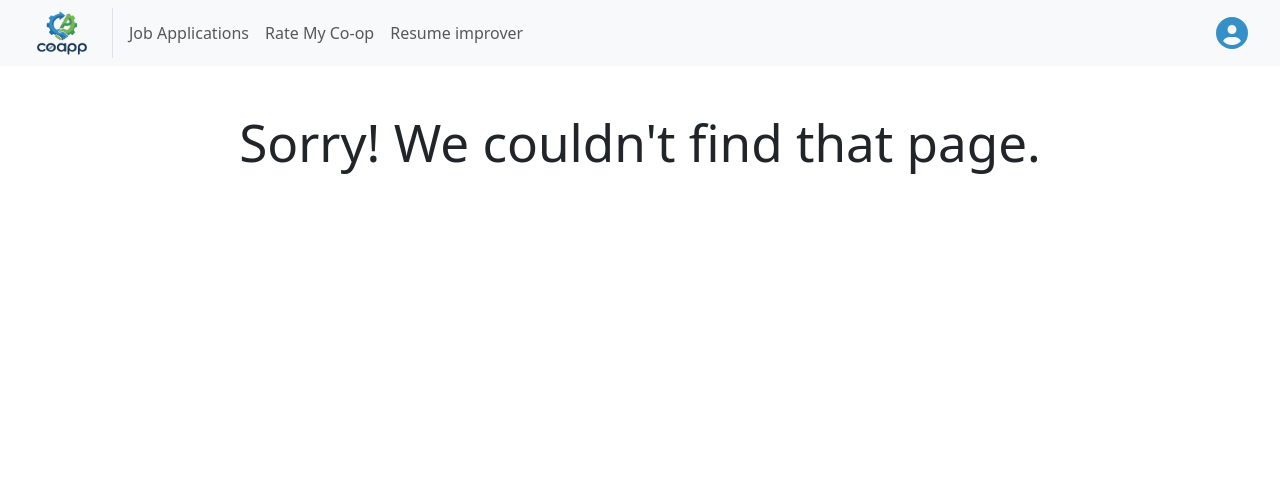
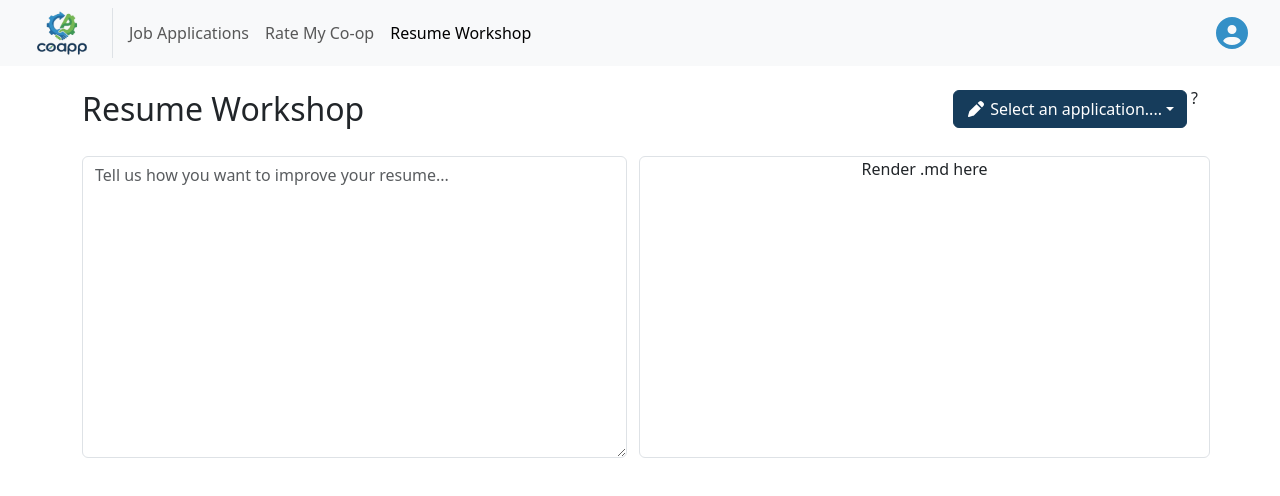
Before and after one commit to Co-App-Team/frontend, a React (Vite) app: page /resume-workshop in a window 1280 px wide. Shown: the top 496 px of the page. Built offline with nearby package versions, Linux system fonts and the light colour scheme; no server answers; sample sign-in values are in the browser's storage.

Commit message:
Set up proper page layout

```diff
--- a/src/App.jsx
+++ b/src/App.jsx
@@ -13,7 +13,7 @@ import AccountPage from './pages/AccountPage.jsx';
 import ResetPasswordPage from './pages/ResetPasswordPage.jsx';
 import PreAuthRoute from './components/PreAuthRoute.jsx';
 import JobApplicationsPage from './pages/JobApplicationsPage.jsx';
-import ChatbotPage from './pages/ChatbotPage.jsx';
+import ResumeWorkshopPage from './pages/ResumeWorkshopPage.jsx';
 import RateMyCoopPage from './pages/RateMyCoopPage.jsx';
 
 function App() {
@@ -74,9 +74,8 @@ function App() {
               element={<RateMyCoopPage />}
             />
             <Route
-              //  TODO: What to call this
-              path="chatbot"
-              element={<ChatbotPage />}
+              path="resume-workshop"
+              element={<ResumeWorkshopPage />}
             />
           </Route>
         </Route>
--- a/src/components/common/GlobalNavbar.jsx
+++ b/src/components/common/GlobalNavbar.jsx
@@ -71,9 +71,8 @@ const GlobalNavbar = () => {
               </Nav.Link>
               <Nav.Link
                 as={NavLink}
-                to="/chatbot">
-                {/* TODO: What to call this */}
-                Resume improver
+                to="/resume-workshop">
+                Resume Workshop
               </Nav.Link>
             </Nav>
 
--- a/src/pages/ChatbotPage.jsx
+++ /dev/null
@@ -1,68 +0,0 @@
-import { Button, Card, Col, Dropdown, Form, Row } from 'react-bootstrap';
-
-const ChatbotPage = () => {
-  return (
-    <div style={{ minWidth: '80vw' }}>
-      <Row>
-        <Col
-          xs={12}
-          sm={12}
-          md={12}
-          lg={12}
-          xl={12}>
-          <Card>
-            <Card.Text>
-              <div className="d-flex align-items-center justify-content-center">
-                <div className="m-auto">
-                  {/* TODO: Center me */}
-                  Resume improver
-                </div>
-                <Dropdown className="ms-auto">
-                  <Dropdown.Toggle
-                    variant="secondary"
-                    id="dropdown-basic">
-                    Dropdown Button
-                  </Dropdown.Toggle>
-
-                  <Dropdown.Menu>
-                    <Dropdown.Item href="#/action-1">Action</Dropdown.Item>
-                    <Dropdown.Item href="#/action-2">Another action</Dropdown.Item>
-                    <Dropdown.Item href="#/action-3">Something else</Dropdown.Item>
-                  </Dropdown.Menu>
-                </Dropdown>
-              </div>
-
-              <Form.Control
-                placeholder="Tell us what you want to improve on"
-                className="m-2"
-                style={{ minHeight: '5rem' }}
-              />
-              <Button>Give me my improvements</Button>
-            </Card.Text>
-          </Card>
-        </Col>
-      </Row>
-    </div>
-
-    // <div className="h-auto">
-    //   Help
-    //   <div
-    //     className="p-3"
-    //     style={{ position: 'fixed', bottom: 0, left: 0, width: '100%' }}>
-    //     <div className="d-flex">
-    //       <Form.Control
-    //         type="text"
-    //         placeholder="Enter a prompt"
-    //         className="ms-3"
-    //       />
-    //       <FontAwesomeIcon
-    //         icon={faPaperPlane}
-    //         className="align-self-center m-2"
-    //       />
-    //     </div>
-    //   </div>
-    // </div>
-  );
-};
-
-export default ChatbotPage;
--- /dev/null
+++ b/src/pages/ResumeWorkshopPage.jsx
@@ -0,0 +1,57 @@
+import { faPen } from '@fortawesome/free-solid-svg-icons';
+import { FontAwesomeIcon } from '@fortawesome/react-fontawesome';
+import { useState } from 'react';
+import { Button, Col, Container, Dropdown, Form, Row } from 'react-bootstrap';
+
+const ResumeWorkshopPage = () => {
+  const [message, setMessage] = useState('');
+
+  return (
+    <Container className="mt-3">
+      <Row className="text-start align-bottom d-flex align-items-end my-1 py-1">
+        <Col>
+          <h2 className="m-0 p-0">Resume Workshop</h2>
+        </Col>
+        <Col className="d-flex justify-content-end">
+          <Dropdown
+            align="end"
+            className="me-1 mt-1">
+            <Dropdown.Toggle
+              as={Button}
+              id="dropdown-basic">
+              <FontAwesomeIcon
+                className="me-1"
+                icon={faPen}
+              />
+              Select an application....
+            </Dropdown.Toggle>
+
+            <Dropdown.Menu style={{ padding: '0.5rem', width: 'max-content' }}>
+              Options
+            </Dropdown.Menu>
+          </Dropdown>
+          ?
+        </Col>
+      </Row>
+      <Row className="mt-4">
+        <Col>
+          <Form>
+            <Form.Group controlId="messageInput">
+              {/* <Form.Label>Enter your message</Form.Label> */}
+              <Form.Control
+                as="textarea"
+                rows={12}
+                value={message}
+                onChange={(e) => setMessage(e.target.value)}
+                placeholder="Tell us how you want to improve your resume..."
+              />
+            </Form.Group>
+          </Form>
+        </Col>
+        <Col className="border rounded">Render .md here</Col>
+      </Row>
+    </Container>
+  );
+};
+
+export default ResumeWorkshopPage;
```
